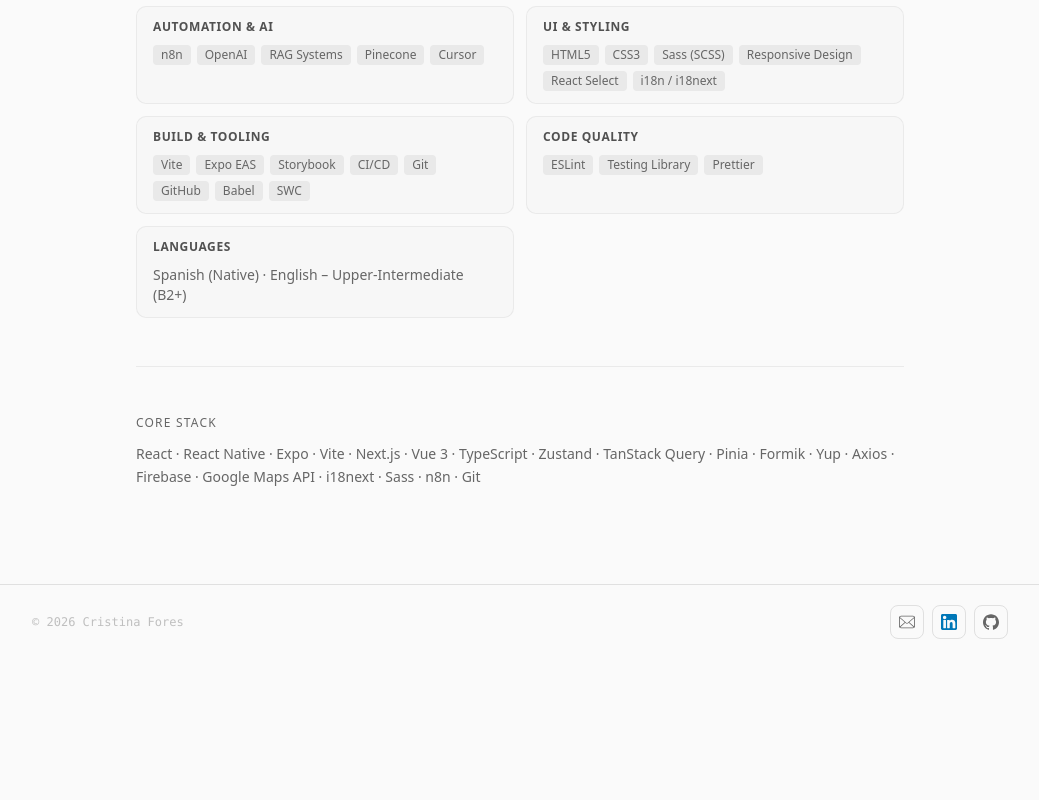
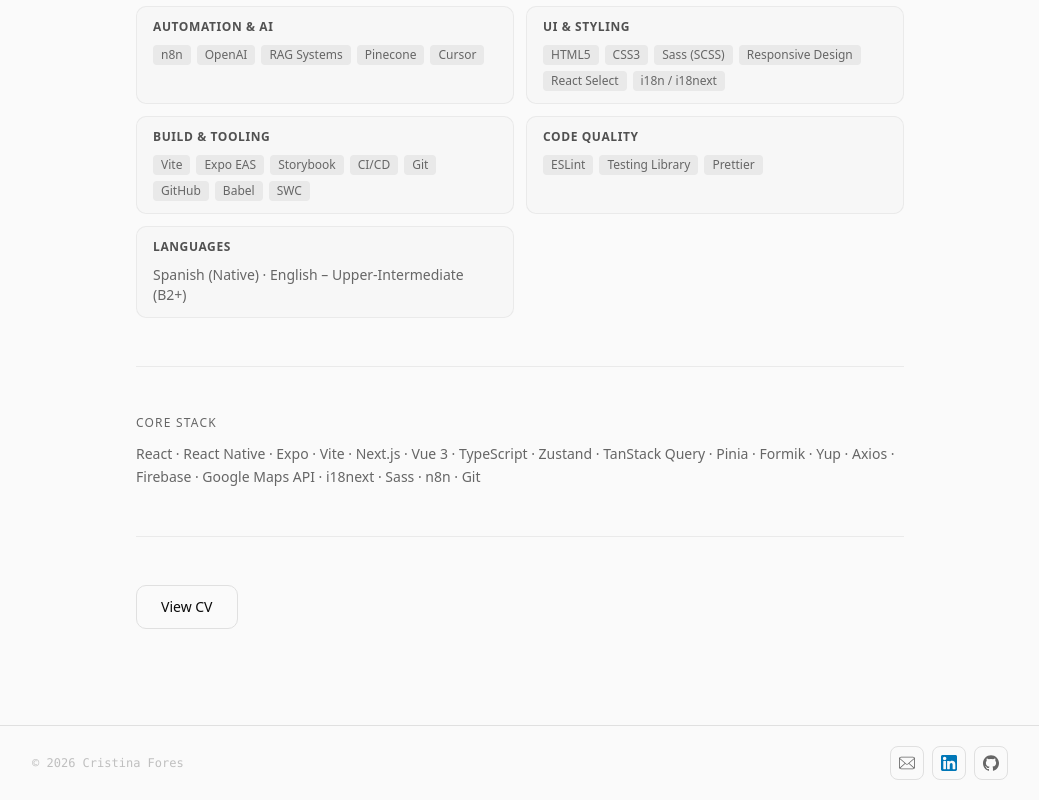
Before and after one commit to CristinaFores/portafolio, a Next.js app: page /about in a window 1280 px wide. Shown: the part 1525-2325 px from the top of the page, without its empty margins (120-1159 px from the left). Before the commit the page ends 2184 px from the top, so only its background shows below. Built offline with nearby package versions, Linux system fonts and the light colour scheme.

Commit message:
Add CV link to About and Contact components; update translations and site configuration with CV URL

```diff
--- a/components/about-content.tsx
+++ b/components/about-content.tsx
@@ -4,6 +4,7 @@
 import { useLocale } from "@/lib/locale-context"
 import { fadeUp } from "@/lib/motion"
 import { GyozaIcon } from "@/components/icons"
+import { PROFILE } from "@/lib/site-config"
 
 const SKILL_TAGS: Record<string, string[]> = {
   programming: [
@@ -214,6 +215,19 @@
             {t("about.coreStack.text")}
           </p>
         </motion.div>
+
+        <div className="h-px bg-border/60" aria-hidden />
+
+        <motion.div {...fadeUp} className="flex flex-col items-start gap-3">
+          <a
+            href={PROFILE.cvUrl}
+            target="_blank"
+            rel="noopener noreferrer"
+            className="inline-flex h-11 items-center rounded-lg border border-border px-6 text-sm font-medium text-foreground transition-colors hover:bg-secondary"
+          >
+            {t("nav.cv")}
+          </a>
+        </motion.div>
       </div>
     </div>
   )
--- a/components/contact-cta.tsx
+++ b/components/contact-cta.tsx
@@ -48,6 +48,14 @@
             >
               {t("nav.gitHub")}
             </a>
+            <a
+              href={PROFILE.cvUrl}
+              target="_blank"
+              rel="noopener noreferrer"
+              className="inline-flex h-11 items-center rounded-lg border border-border px-6 text-sm font-medium text-foreground transition-colors hover:bg-secondary"
+            >
+              {t("nav.cv")}
+            </a>
           </div>
         </motion.div>
       </div>
--- a/lib/site-config.ts
+++ b/lib/site-config.ts
@@ -6,4 +6,5 @@
   email: "cristinaforescampos1992@gmail.com",
   linkedInUrl: "https://www.linkedin.com/in/cristina-fores",
   gitHubUrl: "https://github.com/CristinaFores",
+  cvUrl: "/CV-Cristina Forés-Developer.pdf",
 } as const
--- a/lib/translations.ts
+++ b/lib/translations.ts
@@ -13,6 +13,7 @@
     "nav.work": "Proyectos",
     "nav.linkedIn": "LinkedIn ↗",
     "nav.gitHub": "GitHub ↗",
+    "nav.cv": "Ver CV",
     "nav.email": "Enviar email",
     "nav.toggleMenu": "Abrir o cerrar menú",
     "nav.themeLight": "Usar tema claro",
@@ -100,6 +101,7 @@
     "nav.work": "Projects",
     "nav.linkedIn": "LinkedIn ↗",
     "nav.gitHub": "GitHub ↗",
+    "nav.cv": "View CV",
     "nav.email": "Send email",
     "nav.toggleMenu": "Toggle menu",
     "nav.themeLight": "Use light theme",
```
Also changed, not shown: 1 other file (tests, documents, lock files or other folders).
